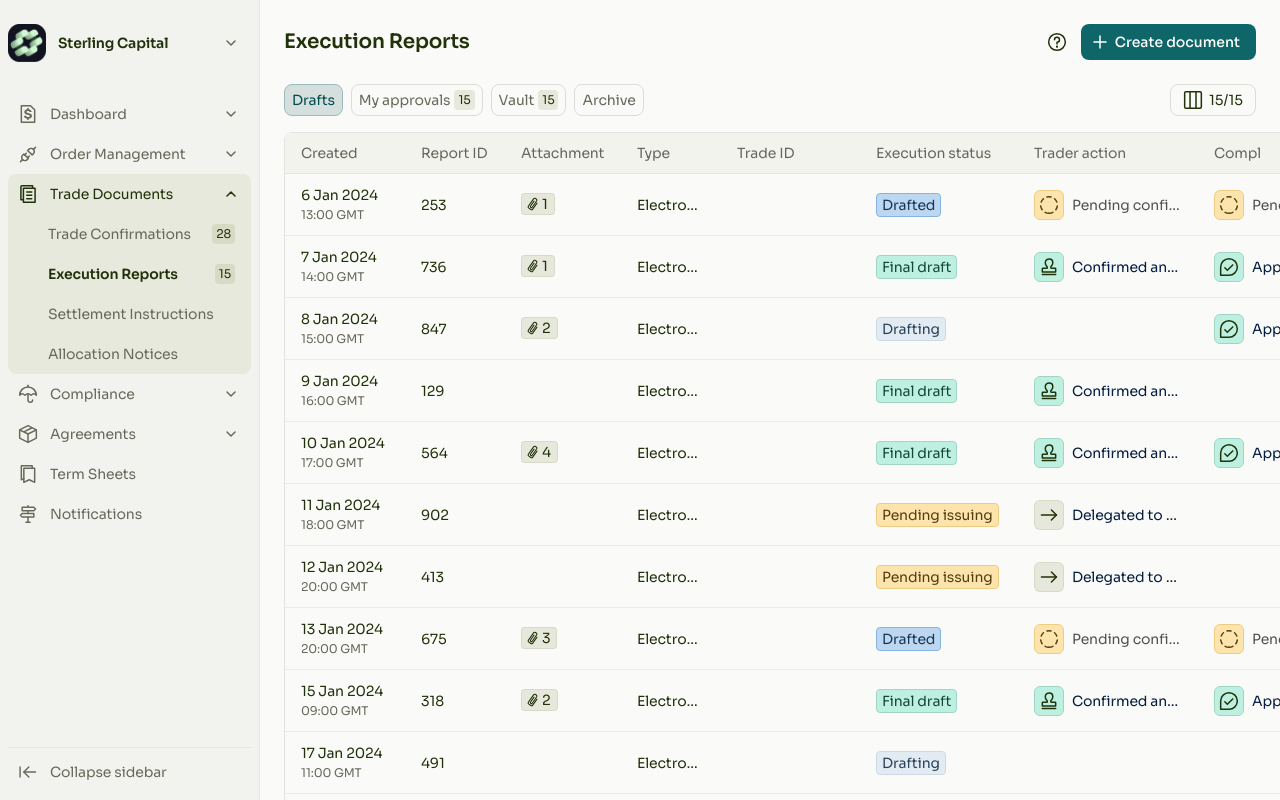
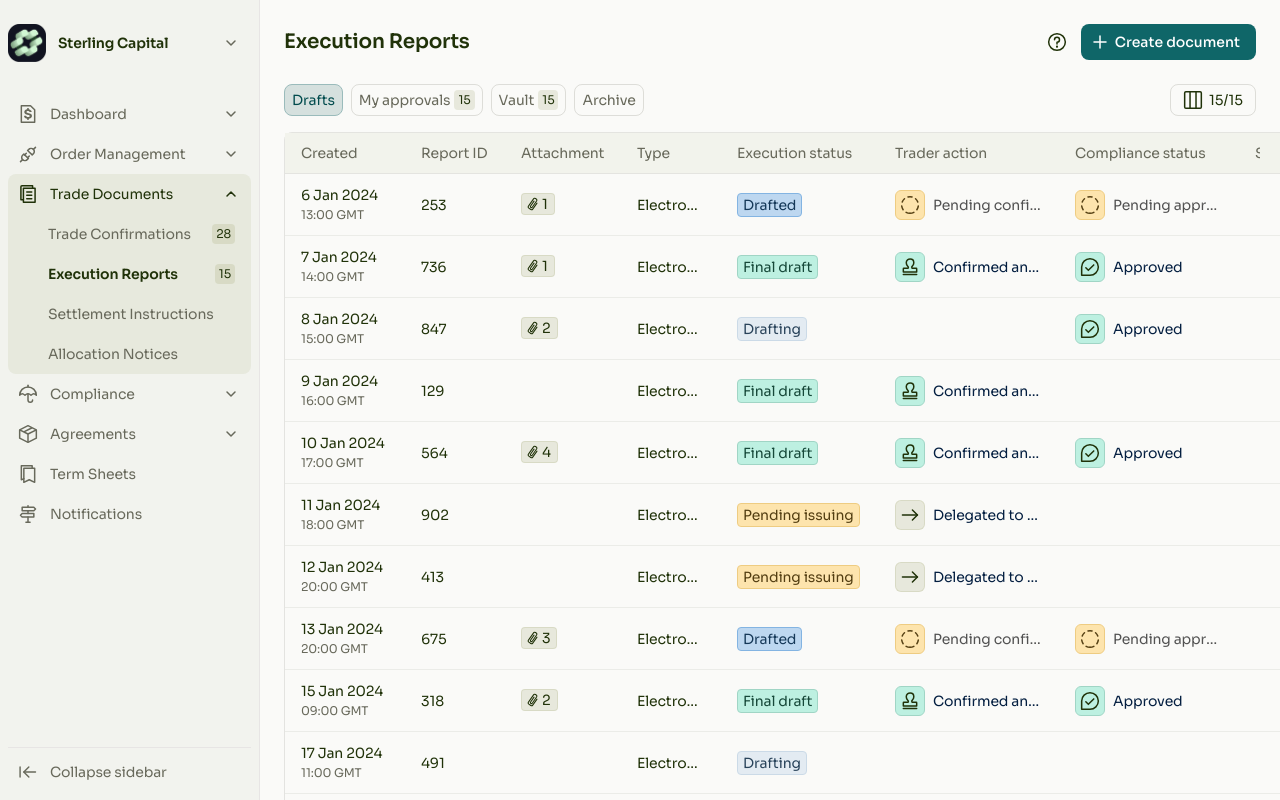
Before and after one commit to Wanda-Reshek/TablePrototype, a React (Vite) app: page / in a window 1280 px wide. Built offline with nearby package versions, Linux system fonts and the light colour scheme.

Commit message:
Hide Trade ID column from table

```diff
--- a/src/data/mockData.js
+++ b/src/data/mockData.js
@@ -23,7 +23,6 @@ export const mockColumns = [
     },
   },
   { id: 'type',     header: 'Type',      accessorKey: 'type',     size: 100,  minSize: 80 },
-  { id: 'tradeId', header: 'Trade ID', accessorKey: 'tradeId', size: 139, minSize: 100 },
   {
     id: 'docStatus', header: 'Execution status', accessorKey: 'docStatus', size: 158, minSize: 120,
     cell: ({ getValue }) => createElement(Badge, { variant: getValue() }),
```
